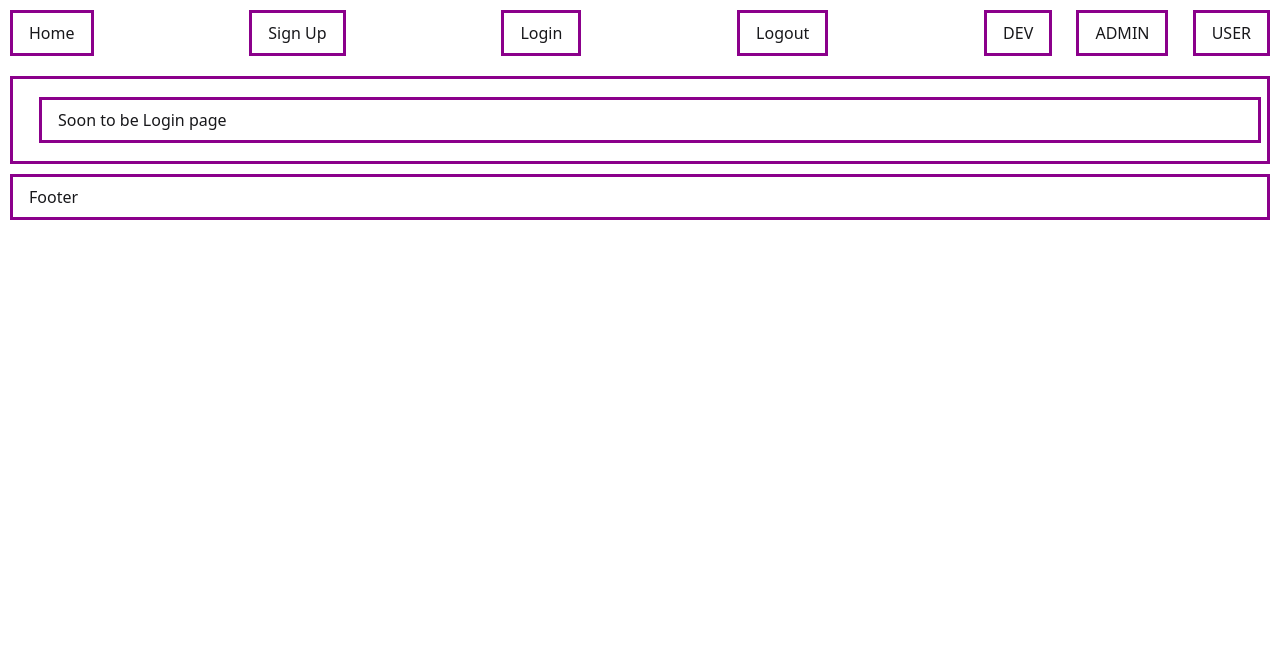
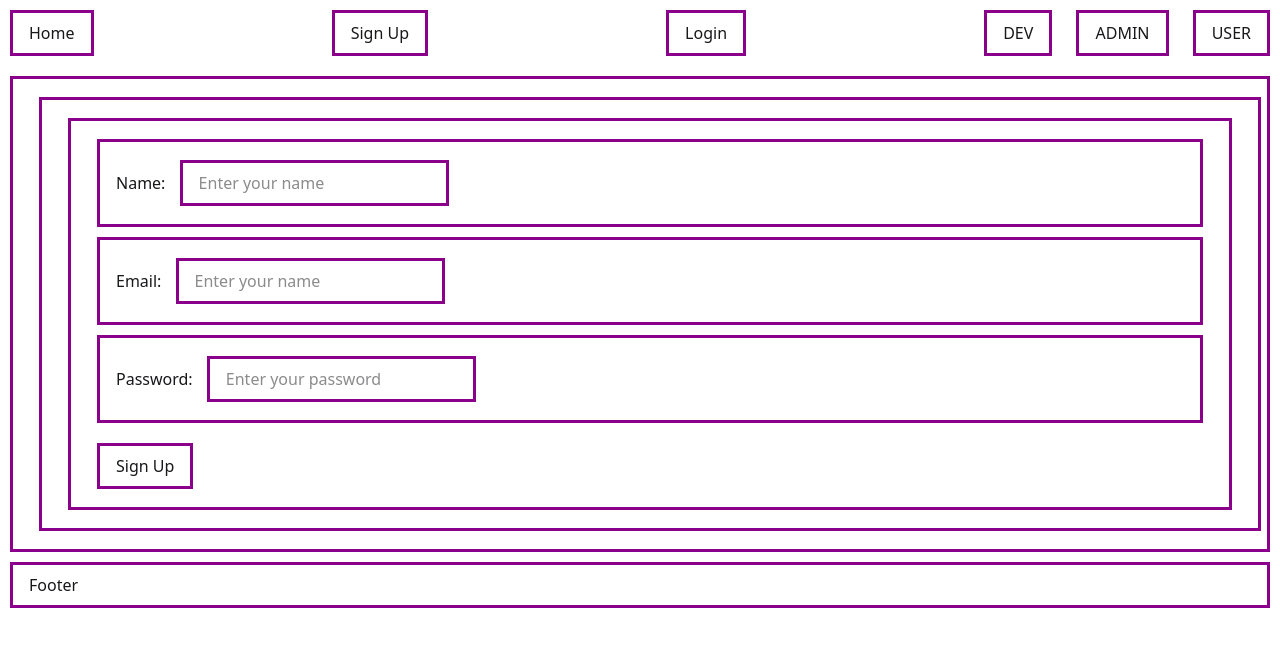
Before and after one commit to Jaz-spec/resource-hub, a SvelteKit app: page /login in a window 1280 px wide. Shown: the top 646 px of the page. Built offline with nearby package versions, Linux system fonts and the light colour scheme; no server answers.

Commit message:
feat: implements logout

```diff
--- /dev/null
+++ b/src/lib/AuthForm.svelte
@@ -0,0 +1,84 @@
+<script lang="ts">
+    import { getContext } from "svelte";
+    import { enhance } from "$app/forms";
+
+    // TODO: typecheck
+    let getState: any = getContext("state");
+    let state = $derived(getState());
+
+    let name = $state("");
+    let email = $state("");
+    let password = $state("");
+    let errors: Errors = {};
+    let isSubmitting = $state(false);
+
+    interface Errors {
+        name?: string;
+        password?: string;
+        email?: string;
+    }
+    const { action } = $props();
+</script>
+
+<div class="container" class:dev={state === "dev"}>
+    <main class:dev={state === "dev"}>
+        <form method="POST" {action} class="login-form" use:enhance>
+            <div class:dev={state === "dev"}>
+                <label for="name">Name:</label>
+                <input
+                    id="name"
+                    type="text"
+                    name="name"
+                    bind:value={name}
+                    placeholder="Enter your name"
+                    disabled={isSubmitting}
+                    class:dev={state === "dev"}
+                />
+                {#if errors.name}
+                    <span class="error-message">{errors.name}</span>
+                {/if}
+            </div>
+
+            <div class:dev={state === "dev"}>
+                <label for="email">Email:</label>
+                <input
+                    id="email"
+                    type="email"
+                    name="email"
+                    bind:value={email}
+                    placeholder="Enter your name"
+                    disabled={isSubmitting}
+                    class:dev={state === "dev"}
+                />
+                {#if errors.email}
+                    <span class="error-message">{errors.email}</span>
+                {/if}
+            </div>
+
+            <div class:dev={state === "dev"}>
+                <label for="password">Password:</label>
+                <input
+                    id="password"
+                    type="password"
+                    name="password"
+                    bind:value={password}
+                    placeholder="Enter your password"
+                    class:error={errors.password}
+                    disabled={isSubmitting}
+                    class:dev={state === "dev"}
+                />
+                {#if errors.password}
+                    <span class="error-message">{errors.password}</span>
+                {/if}
+            </div>
+
+            <button
+                class:dev={state === "dev"}
+                type="submit"
+                disabled={isSubmitting}
+            >
+                {isSubmitting ? "Creating user..." : "Sign Up"}
+            </button>
+        </form>
+    </main>
+</div>
--- a/src/routes/+layout.svelte
+++ b/src/routes/+layout.svelte
@@ -16,15 +16,20 @@
         });
         return () => data.subscription.unsubscribe();
     });
+    console.log("===========DATA============");
+    $inspect(data);
 </script>
 
 <header class="nav">
     <a href="/" class:dev={state === "dev"}>Home</a>
-    <a href="/auth" class:dev={state === "dev"}>Sign Up</a>
-    <a href="/login" class:dev={state === "dev"}>Login</a>
-    <form method="POST" action="?/logout">
-        <button type="submit" class:dev={state === "dev"}>Logout</button>
-    </form>
+    {#if data.session}
+        <form method="POST" action="?/logout">
+            <button type="submit" class:dev={state === "dev"}>Logout</button>
+        </form>
+    {:else}
+        <a href="/auth" class:dev={state === "dev"}>Sign Up</a>
+        <a href="/login" class:dev={state === "dev"}>Login</a>
+    {/if}
 
     <div>
         <button
--- a/src/routes/auth/+page.svelte
+++ b/src/routes/auth/+page.svelte
@@ -1,83 +1,5 @@
 <script lang="ts">
-    import { getContext } from "svelte";
-    import { enhance } from "$app/forms";
-
-    // TODO: typecheck
-    let getState: any = getContext("state");
-    let state = $derived(getState());
-
-    let name = $state("");
-    let email = $state("");
-    let password = $state("");
-    let errors: Errors = {};
-    let isSubmitting = $state(false);
-
-    interface Errors {
-        name?: string;
-        password?: string;
-        email?: string;
-    }
+    import AuthForm from "$lib/authForm.svelte";
 </script>
 
-<div class="container" class:dev={state === "dev"}>
-    <main class:dev={state === "dev"}>
-        <form method="POST" action="?/signup" class="login-form" use:enhance>
-            <div class:dev={state === "dev"}>
-                <label for="name">Name:</label>
-                <input
-                    id="name"
-                    type="text"
-                    name="name"
-                    bind:value={name}
-                    placeholder="Enter your name"
-                    disabled={isSubmitting}
-                    class:dev={state === "dev"}
-                />
-                {#if errors.name}
-                    <span class="error-message">{errors.name}</span>
-                {/if}
-            </div>
-
-            <div class:dev={state === "dev"}>
-                <label for="email">Email:</label>
-                <input
-                    id="email"
-                    type="email"
-                    name="email"
-                    bind:value={email}
-                    placeholder="Enter your name"
-                    disabled={isSubmitting}
-                    class:dev={state === "dev"}
-                />
-                {#if errors.email}
-                    <span class="error-message">{errors.email}</span>
-                {/if}
-            </div>
-
-            <div class:dev={state === "dev"}>
-                <label for="password">Password:</label>
-                <input
-                    id="password"
-                    type="password"
-                    name="password"
-                    bind:value={password}
-                    placeholder="Enter your password"
-                    class:error={errors.password}
-                    disabled={isSubmitting}
-                    class:dev={state === "dev"}
-                />
-                {#if errors.password}
-                    <span class="error-message">{errors.password}</span>
-                {/if}
-            </div>
-
-            <button
-                class:dev={state === "dev"}
-                type="submit"
-                disabled={isSubmitting}
-            >
-                {isSubmitting ? "Creating user..." : "Sign Up"}
-            </button>
-        </form>
-    </main>
-</div>
+<AuthForm action="?/signup" />
--- /dev/null
+++ b/src/routes/login/+page.server.ts
@@ -0,0 +1,23 @@
+import { redirect } from "@sveltejs/kit";
+
+import type { Actions } from "./$types.js";
+
+export const actions: Actions = {
+  login: async ({ request, locals: { supabase } }) => {
+    console.log("=== Calling Login ===");
+    const formData = await request.formData();
+    const email = formData.get("email") as string;
+    const password = formData.get("password") as string;
+
+    const { error } = await supabase.auth.signInWithPassword({
+      email,
+      password,
+    });
+    if (error) {
+      console.error(error);
+      redirect(303, "/auth/error");
+    } else {
+      redirect(303, "/private");
+    }
+  },
+};
--- a/src/routes/login/+page.svelte
+++ b/src/routes/login/+page.svelte
@@ -4,8 +4,7 @@
     // TODO typecheck
     let getState: any = getContext("state");
     let state = $derived(getState());
+    import AuthForm from "$lib/authForm.svelte";
 </script>
 
-<div class="container" class:dev={state === "dev"}>
-    <h1>Soon to be Login page</h1>
-</div>
+<AuthForm action="?/login" />
--- /dev/null
+++ b/src/routes/private/+page.server.ts
@@ -0,0 +1,16 @@
+import { redirect } from "@sveltejs/kit";
+
+import type { Actions } from "./$types.js";
+
+export const actions: Actions = {
+  logout: async ({ locals: { supabase } }) => {
+    const { error } = await supabase.auth.signOut();
+
+    if (error) {
+      console.error(error);
+      redirect(303, "/auth/error");
+    }
+    console.log("Logout successful");
+    redirect(303, "/");
+  },
+};
```
